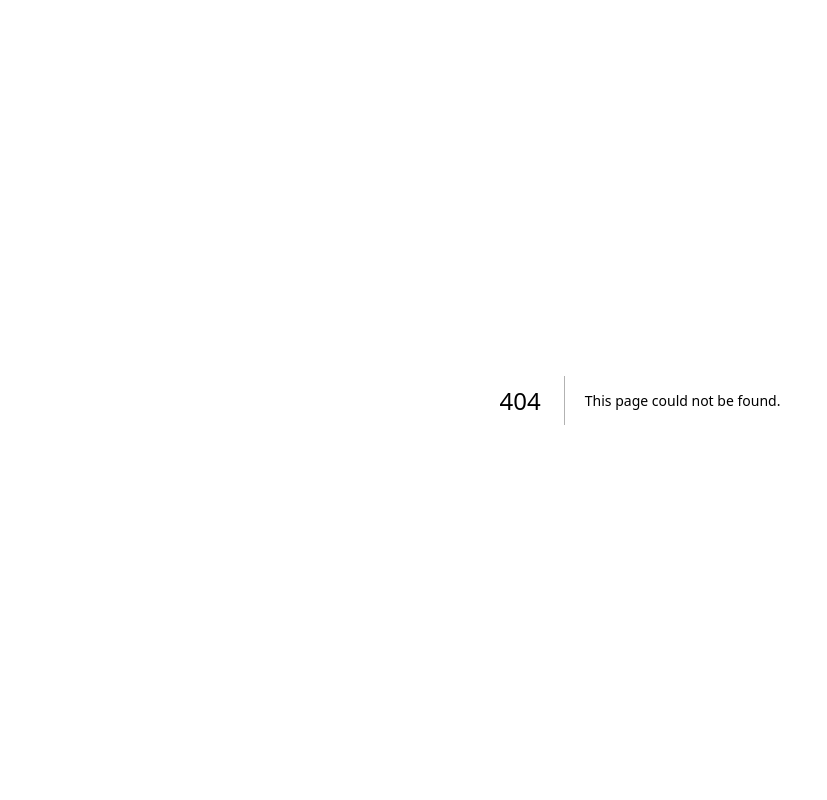
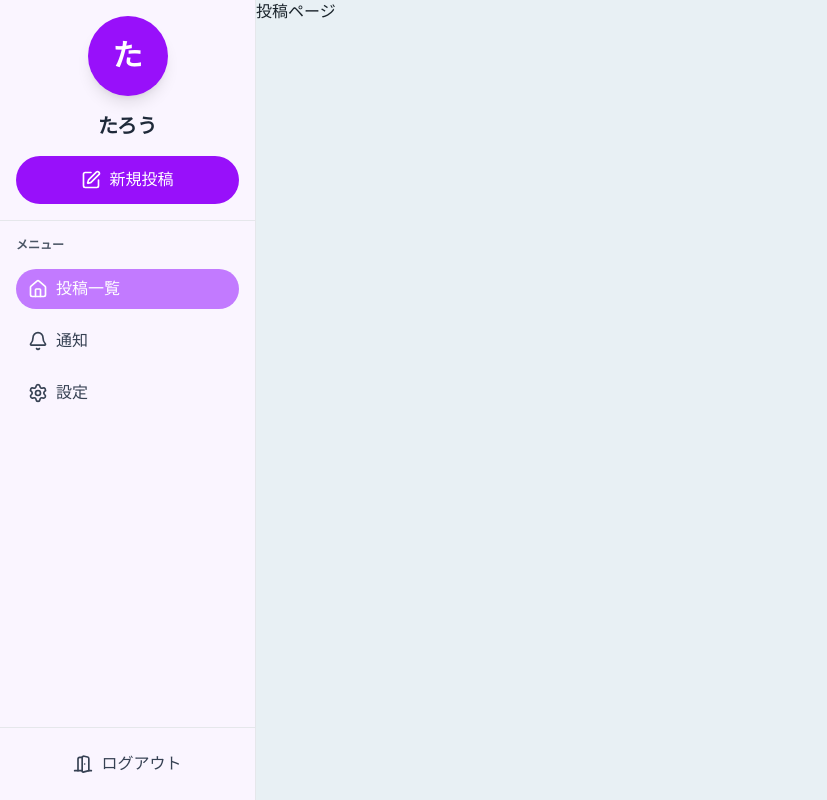
Before and after one commit to TGU-Devs/TGline, a Next.js app in the folder frontend/: page /post in a window 1280 px wide. Before the commit this address had no page. Shown: the whole page, without its empty margins (0-827 px from the left). Built offline with nearby package versions, Linux system fonts and the light colour scheme.

Commit message:
ディレクトリ構成を変更

```diff
--- /dev/null
+++ b/frontend/src/app/(private)/post/page.tsx
@@ -0,0 +1,11 @@
+"use client";
+
+const Post = () => {
+    return (
+        <div>
+            <h1>投稿ページ</h1>
+        </div>
+    );
+}
+
+export default Post;
--- a/frontend/src/app/main/page.tsx
+++ /dev/null
@@ -1,20 +0,0 @@
-"use client";
-
-// import { useEffect, useState } from "react";
-
-export default function Home() {
-    // const [time, setTime] = useState<string>("");
-
-    // useEffect(() => {
-    //   fetch(`${process.env.NEXT_PUBLIC_API_URL}/api/time`)
-    //     .then((res) => res.json())
-    //     .then((data) => setTime(data.current_time))
-    //     .catch(() => setTime("Error"));
-    // }, []);
-
-    return (
-        <div>
-            <h1>投稿ページ</h1>
-        </div>
-    );
-}
--- a/frontend/src/components/layout/sidebar/index.tsx
+++ b/frontend/src/components/layout/sidebar/index.tsx
@@ -9,7 +9,7 @@ import MobileNav from "./MobileNav";
 import type { MenuItem } from "./types";
 
 const menuList: MenuItem[] = [
-    { name: "投稿一覧", path: "/", icon: Home },
+    { name: "投稿一覧", path: "/post", icon: Home },
     { name: "通知", path: "/notifications", icon: Bell },
     { name: "設定", path: "/settings", icon: Settings },
 ];
```
Also changed, not shown: frontend/src/app/(private)/layout.tsx (renamed from frontend/src/app/main/layout.tsx), frontend/src/app/(private)/notifications/page.tsx (renamed from frontend/src/app/main/notifications/page.tsx), frontend/src/app/(private)/settings/page.tsx (renamed from frontend/src/app/main/settings/page.tsx).
